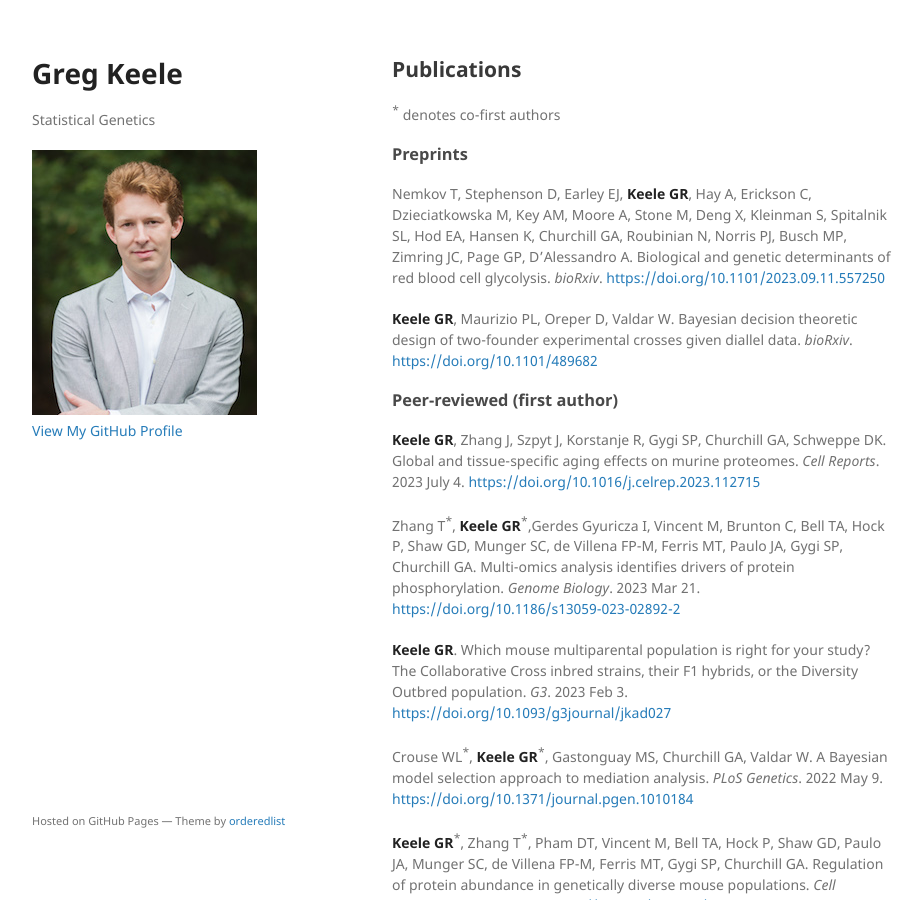
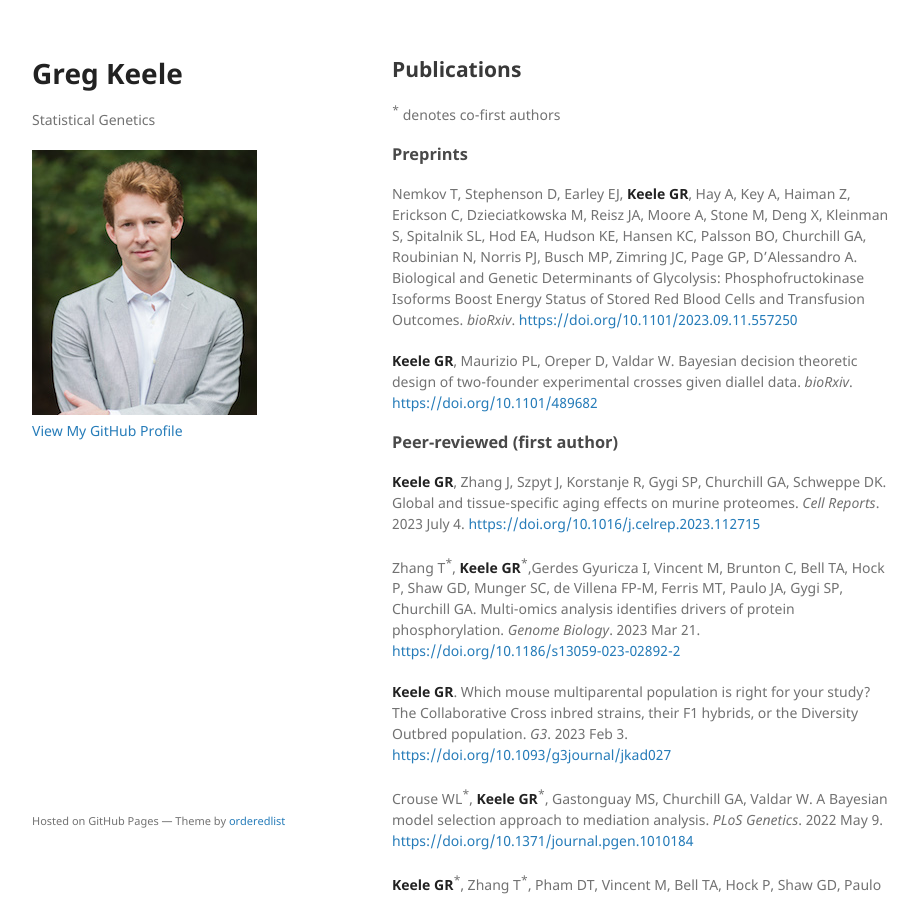
Before and after one commit to gkeele/gkeele.github.io, a Jekyll site: the page built from publications.md, in a window 1280 px wide and 900 px high. Shown: the whole window, without its empty margins (178-1100 px from the left). Built offline with Jekyll 4.4.1, drawn with Linux system fonts in a browser that asks for light colours; our own code applies the rules of GitHub Pages for plain Markdown files; some of the changed text lies outside the part shown.

Commit message:
Updated glycolysis preprint

```diff
--- a/publications.md
+++ b/publications.md
@@ -7,7 +7,7 @@ layout: default
 
 ### Preprints
 
-Nemkov T, Stephenson D, Earley EJ, **Keele GR**, Hay A, Erickson C, Dzieciatkowska M, Key AM, Moore A, Stone M, Deng X, Kleinman S, Spitalnik SL, Hod EA, Hansen K, Churchill GA, Roubinian N, Norris PJ, Busch MP, Zimring JC, Page GP, D'Alessandro A. Biological and genetic determinants of red blood cell glycolysis. *bioRxiv*. [https://doi.org/10.1101/2023.09.11.557250](https://doi.org/10.1101/2023.09.11.557250)
+Nemkov T, Stephenson D, Earley EJ, **Keele GR**, Hay A, Key A, Haiman Z, Erickson C, Dzieciatkowska M, Reisz JA, Moore A, Stone M, Deng X, Kleinman S, Spitalnik SL, Hod EA, Hudson KE, Hansen KC, Palsson BO, Churchill GA, Roubinian N, Norris PJ, Busch MP, Zimring JC, Page GP, D'Alessandro A. Biological and Genetic Determinants of Glycolysis: Phosphofructokinase Isoforms Boost Energy Status of Stored Red Blood Cells and Transfusion Outcomes. *bioRxiv*. [https://doi.org/10.1101/2023.09.11.557250](https://doi.org/10.1101/2023.09.11.557250)
 
 **Keele GR**, Maurizio PL, Oreper D, Valdar W. Bayesian decision theoretic design of two-founder experimental crosses given diallel data. *bioRxiv*. [https://doi.org/10.1101/489682](https://doi.org/10.1101/489682)
 
@@ -37,7 +37,7 @@ Lerner AM<sup>\*</sup>, Hepperla AJ<sup>\*</sup>, **Keele GR**<sup>\*</sup>, Mer
 
 O'Connor C, **Keele GR**, Martin W, Stodola T, Gatti D, Hoffman BR, Konstanje R, Churchill GA, Reinholdt LG. Unraveling the genetics of arsenic toxicity with cellular morphology QTL. *PLoS Genetics*. 2024 Apr 25. [https://doi.org/10.1371/journal.pgen.1011248](https://doi.org/10.1371/journal.pgen.1011248)
 
-Nemkov T, Key A, Stephenson D, Earley EJ, **Keele GR**, Hay AM, Amireault P, Casimir MD, Dzieciatkowska M, Reisz JA, Deng X, Stone M, Kleinman SH, Spitalnik SL, Hansen KC, Norris PJ, Churchill GA, Busch MP, Roubinian NH, Page GP, Zimring JC, Arduini A, A D’Alessandro. Genetic regulation of carnitine metabolism controls lipid damage repair and RBC hemolysis in vivo and in vitro. *Blood*. 2024 Mar 21. [https://doi.org/10.1182/blood.2024023983](https://doi.org/10.1182/blood.2024023983)
+Nemkov T, Key A, Stephenson D, Earley EJ, **Keele GR**, Hay AM, Amireault P, Casimir MD, Dzieciatkowska M, Reisz JA, Deng X, Stone M, Kleinman SH, Spitalnik SL, Hansen KC, Norris PJ, Churchill GA, Busch MP, Roubinian NH, Page GP, Zimring JC, Arduini A, D’Alessandro A. Genetic regulation of carnitine metabolism controls lipid damage repair and RBC hemolysis in vivo and in vitro. *Blood*. 2024 Mar 21. [https://doi.org/10.1182/blood.2024023983](https://doi.org/10.1182/blood.2024023983)
 
 Aygün N, Liang D, Crouse WL, **Keele GR**, Love MI, Stein JL. Inferring cell-type-specific causal gene regulatory networks during human neurogenesis. *Genome Biology*. 2023 May 30. [https://doi.org/10.1186/s13059-023-02959-0](https://doi.org/10.1186/s13059-023-02959-0)
 
```
